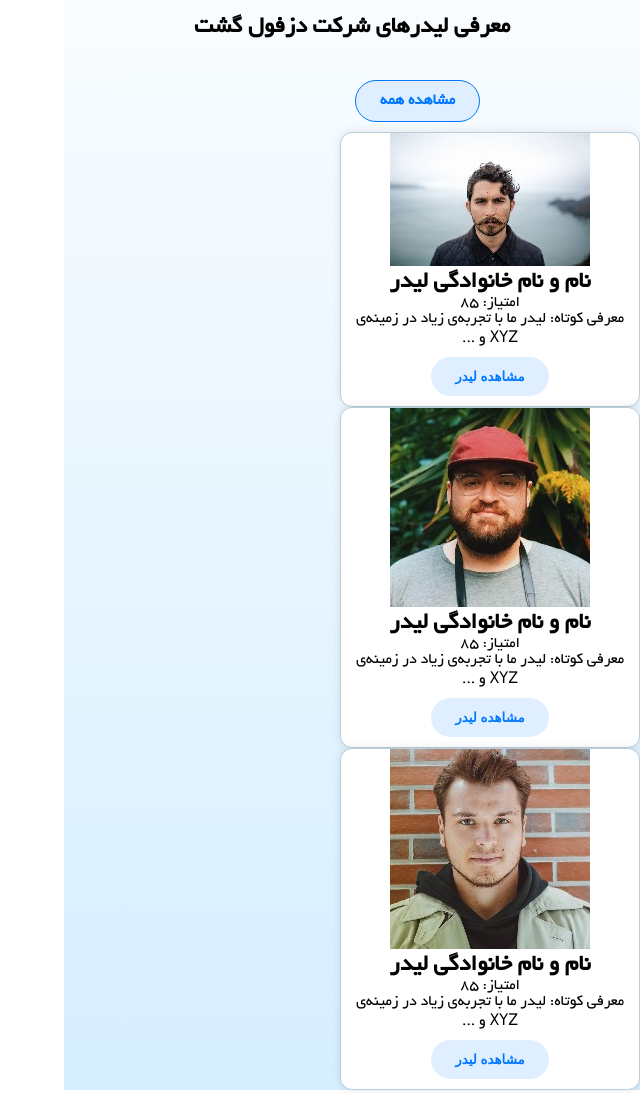
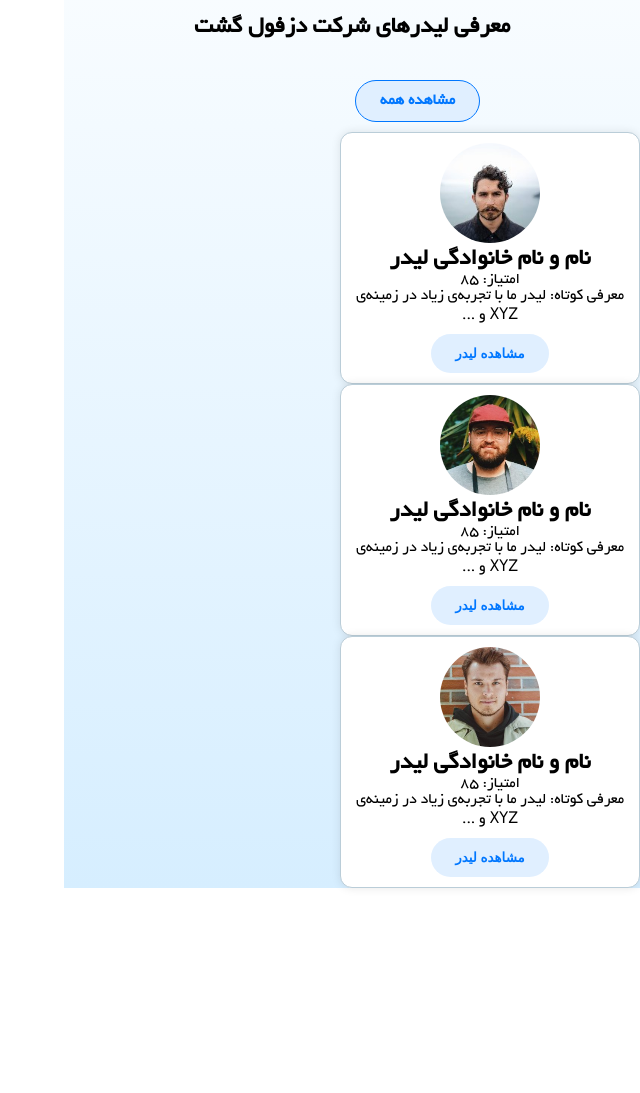
Before and after one commit to mmk4-81/Dezful_gasht, a plain HTML site: page index.html in a window 1280 px wide. Shown: the part 1460-2553 px from the top of the page, without its empty margins (640-1280 px from the left). After the commit the page ends 2398 px from the top, so only its background shows below. Drawn offline with Linux system fonts and the light colour scheme.

Commit message:
avatar style

```diff
--- a/style.css
+++ b/style.css
@@ -333,3 +333,11 @@ button:hover {
     transition: transform 0.3s ease-in-out, box-shadow 0.3s ease-in-out, font-size 0.3s ease-in-out;
     cursor: pointer;
 }
+
+.avatar {
+    width: 100px;
+    height: 100px;
+    margin-top: 10px;
+    border-radius: 50%;
+    object-fit: cover;
+}
```
